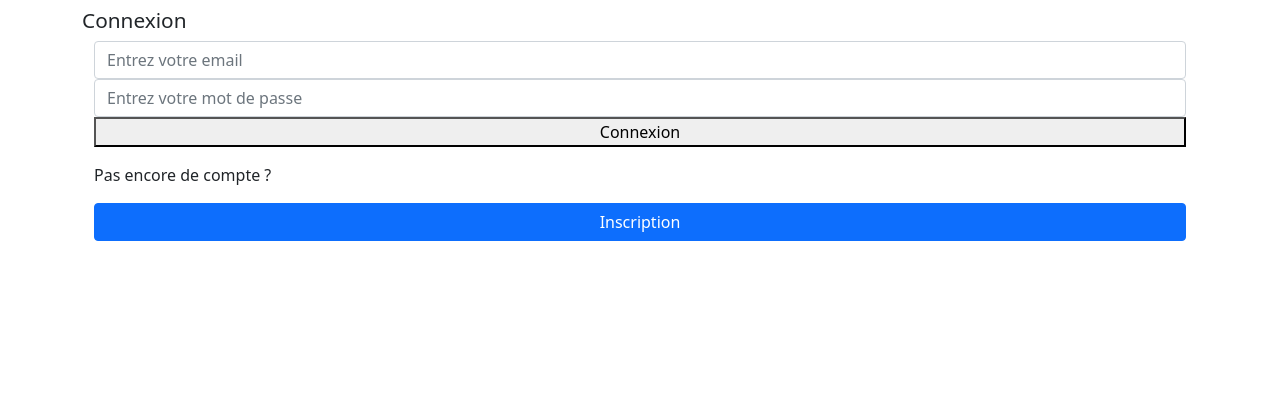
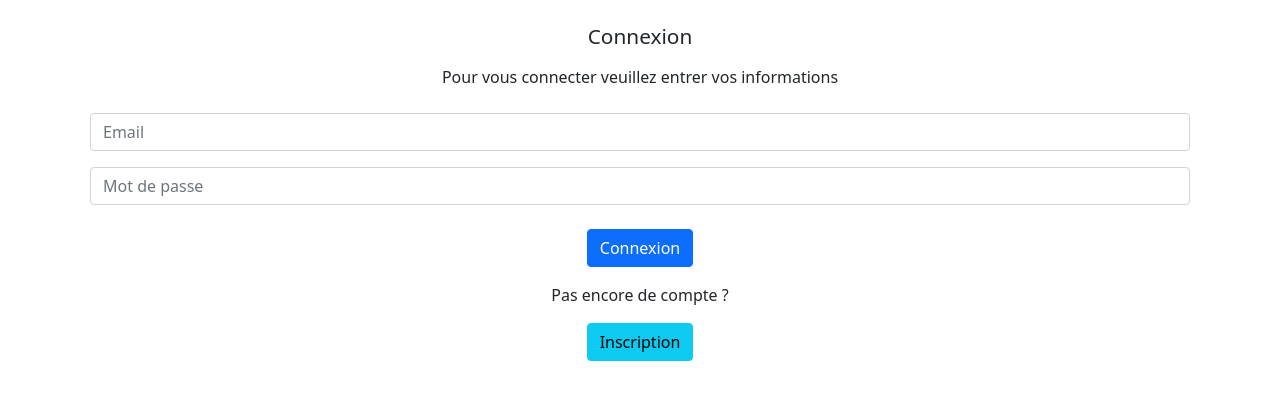
Before and after one commit to marue59/blog-php-OC, a PHP site: page /connexion in a window 1280 px wide. Shown: the part 126-526 px from the top of the page. Run offline with PHP 8.4, Linux system fonts and the light colour scheme; a stand-in replaces the project's code that opens the database connection; some libraries are stand-ins or nearby versions.

Commit message:
update form

```diff
--- a/src/Controller/SecurityController.php
+++ b/src/Controller/SecurityController.php
@@ -78,7 +78,8 @@ class SecurityController extends AbstractController {
         ];
             if ($_SERVER['REQUEST_METHOD'] === 'POST') {
                 if (empty($_POST['username']) || empty($_POST['password'])) {
-                    $errors["errorPassword"] = "Identifiant ou mot de passe incorrect";
+                    $errors["errorUsername"] = "Identifiant incorrect";
+                    $errors["errorPassword"] = "Mot de passe incorrect";
 
                 } else {
                 $userName = $_POST['username'];
--- a/src/View/security/create.html.twig
+++ b/src/View/security/create.html.twig
@@ -1,7 +1,9 @@
 {% extends 'layout.html.twig' %}
 
-{% block subtitle %}<h1>Creer votre compte</h1>{% endblock %}
+{% block content %}
+{% block subtitle %}<h1 class="text-center mt-3">Créer votre compte</h1>{% endblock %}
 
-{% block content %}
+<div class="container">
     {% include "security/form_create.html.twig" %}
+</div>
 {% endblock %}
--- /dev/null
+++ b/src/View/security/form.html.twig
@@ -0,0 +1,23 @@
+<form class="" method="post">
+{% if error.errorEmail is not empty %}
+    {{ error.errorEmail}}
+    {% endif %}
+    <p class="mt-3 text-center">Pour vous connecter veuillez entrer vos informations</p>
+    <div class="p-2">
+        <div class="form-group">
+            <input class="form-control" type="email" name="email"
+                placeholder="Email">
+        </div>
+        <div class="form-group">
+            <input class="form-control mt-3" type="password" name="password"
+                placeholder="Mot de passe">
+        </div>
+    </div>
+    <div class="form-group">
+        <div class="text-center">
+            <button type="submit" class="btn btn-primary mt-3"><a href="/connexion"></a>Connexion</button>
+            <p class="mt-3">Pas encore de compte ?</p>
+            <a href="/inscription" type="submit" class="btn btn-info">Inscription </a>
+        </div>
+    </div>
+</form>
--- a/src/View/security/login.html.twig
+++ b/src/View/security/login.html.twig
@@ -1,8 +1,9 @@
 {% extends 'layout.html.twig' %}
 
 {% block content %}
-    <div class="container">
-        {% block subtitle %}<h1>Connexion</h1>{% endblock %}
-        {% include "user/form.html.twig" %}
-    </div>
+{% block subtitle %}<h1 class="text-center mt-3">Connexion</h1>{% endblock %}
+
+<div class="container">
+    {% include "security/form.html.twig" %}
+</div>
 {% endblock %}
--- a/src/View/user/connect.html.twig
+++ /dev/null
@@ -1,6 +0,0 @@
-{% extends 'layout.html.twig' %}
-
-<div class="container ">
-{% block title %}Connexion{% endblock %}
-
-</div>
--- a/src/View/user/form.html.twig
+++ /dev/null
@@ -1,21 +0,0 @@
-<div class="container ">
-{% block subtitle %}{% endblock %}
-    <form class="" method="post">
-    {% if error.errorEmail is not empty %}
-        {{ error.errorEmail}}
-        {% endif %}
-        <div class="form-group">
-            <input class="form-control" type="email" name="email" placeholder="Entrez votre email">
-        </div>
-        <div class="form-group">
-            <input class="form-control" type="password" name="password"
-                placeholder="Entrez votre mot de passe">
-        </div>
-        <div class="d-flex flex-column justify-content-center">
-            <button type="submit"><a href="/connexion"></a>Connexion</button>
-
-            <p class="mt-3">Pas encore de compte ?</p>
-            <a href="/inscription" type="submit" class="btn btn-primary">Inscription </a>
-        </div>
-    </form>
-</div>
```
Also changed, not shown: src/View/security/form_create.html.twig (+12 -10 lines).
